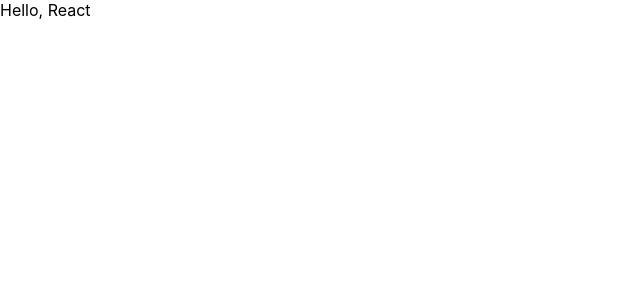
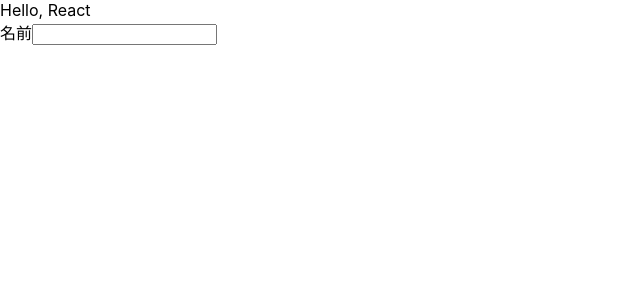
Before and after one commit to RiRyCasals/react-sample, a React (Create React App) app: page / in a window 1280 px wide. Shown: the top 300 px of the page, without its empty margins (0-640 px from the left). Built offline with nearby package versions, Linux system fonts and the light colour scheme.

Commit message:
p83まで終了

```diff
--- /dev/null
+++ b/src/components/Name.tsx
@@ -0,0 +1,15 @@
+import React from "react";
+
+const Name = () => {
+    const onChange = (e: React.ChangeEvent<HTMLInputElement>) => {
+        console.log(e.target.value)
+    }
+    return (
+        <div>
+            <label htmlFor="name">名前</label>
+            <input id="name" className="input-name" type="text" onChange={onChange} />
+        </div>
+    )
+}
+
+export default Name
--- a/src/index.tsx
+++ b/src/index.tsx
@@ -3,6 +3,7 @@
 import './index.css';
 import Hello from './components/Hello';
 import reportWebVitals from './reportWebVitals';
+import Name from './components/Name';
 
 const root = ReactDOM.createRoot(
   document.getElementById('root') as HTMLElement
@@ -10,6 +11,7 @@
 root.render(
   <React.StrictMode>
     <Hello/>
+    <Name/>
   </React.StrictMode>
 );
 
```
